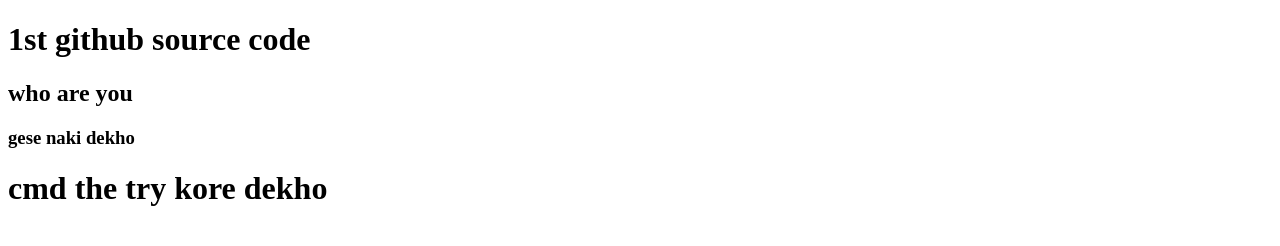
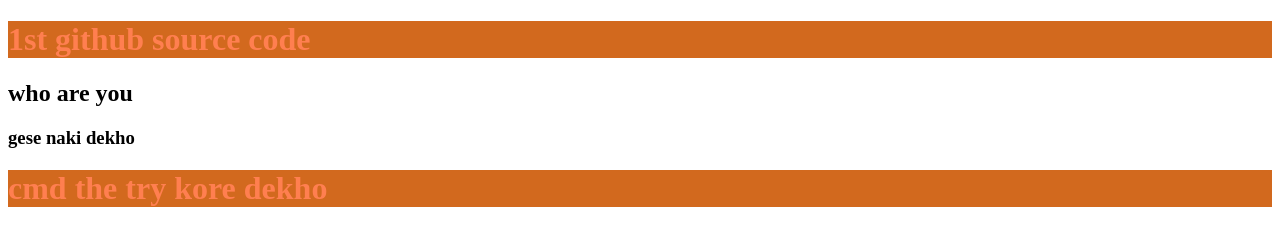
Before and after one commit to Baset-Fahim/amar-prothom-project, a plain HTML site: page index.html in a window 1280 px wide. Drawn offline with Linux system fonts and the light colour scheme.

Commit message:
color dilam

```diff
--- a/index.html
+++ b/index.html
@@ -5,6 +5,7 @@
     <meta name="viewport" content="width=device-width, initial-scale=1.0">
     <title>amar prothom project</title>
 </head>
+<link rel="stylesheet" href="style.css">
 <body>
 
     <h1>1st github source code</h1>
--- /dev/null
+++ b/style.css
@@ -0,0 +1,4 @@
+h1{
+    color: coral;
+    background-color: chocolate;
+}
```
